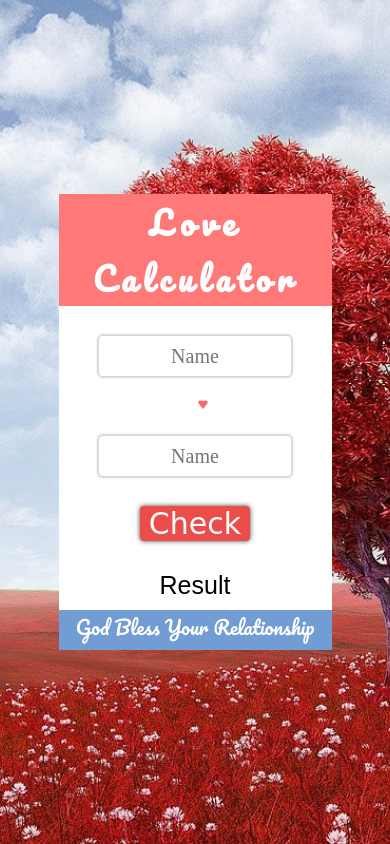
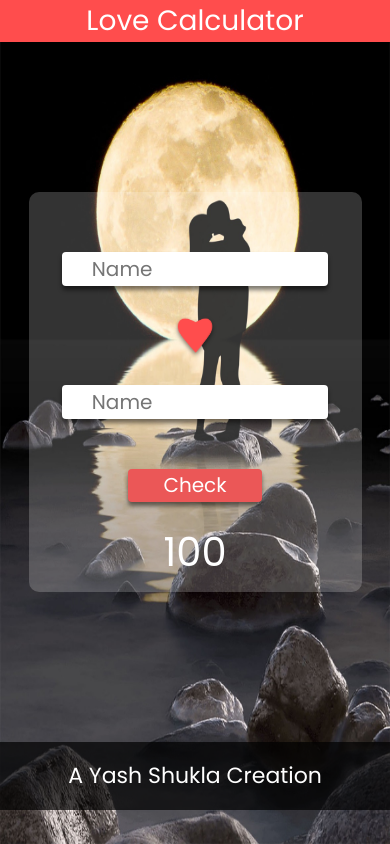
Before and after one commit to yashcoder65/Love-Calculator, a plain HTML site: page index.html in a window 390 px wide. Drawn offline with Linux system fonts and the light colour scheme.

Commit message:
Its an update

```diff
--- a/app.js
+++ /dev/null
@@ -1,27 +0,0 @@
-var inputFeild1 = document.getElementById('inputFeild');
-var inputFeild2 = document.getElementById('inputFeild1');
-var result = document.getElementById('outputfeild');
-var header = document.getElementById('percent');
-
-
-header.addEventListener("submit", function(event) {
-
-    var output;
-    if (!inputFeild1.value || !inputFeild2.value) {
-        alert("Please Enter your name")
-    } else {
-        var x = inputFeild1.value;
-        var y = inputFeild2.value;
-        var d = x.length;
-        var a = y.length;
-        if (d > a) {
-            output = (a / d) * 100;
-        } else if (d < a) {
-            output = (d / a) * 100;
-        } else {
-            output = 100;
-        }
-    }
-    result.innerText = Math.ceil(output) + "%";
-    event.preventDefault();
-});
--- a/index.html
+++ b/index.html
@@ -1,33 +1,46 @@
-<!doctype html>
-<html>
+<!DOCTYPE html>
+<html lang="en">
 
 <head>
-    <title>Love Calculator </title>
-    <link rel="shortcut icon" type="image/png" href="favicon.png">
-    <link rel="stylesheet" href="style.css">
+    <meta charset="UTF-8" />
+    <meta name="viewport" content="width=device-width, initial-scale=1.0" />
+    <meta http-equiv="X-UA-Compatible" content="ie=edge" />
+    <title>Love Calculator</title>
+    <link rel="stylesheet" href="./style.css" />
+    <link rel="shortcut icon" href="images/icon.png" />
+    <link rel="stylesheet" type="style/css" href="style.css" />
+    <link href="https://fonts.googleapis.com/css?family=Poppins&display=swap" rel="stylesheet" />
 </head>
 
 <body>
-    <header class="card">
-        <h1 class="heading">
-            Love Calculator
-        </h1>
-        <div class="formgroup">
-            <input id="inputFeild" type="text" placeholder="Name" required="required">
-            <span> <img src="favicon.png" alt=""></span>
-            <input id="inputFeild1" type="text" placeholder="Name" required="required">
+    <h1>Love Calculator</h1>
+    <header>
+        <form id="form">
+            <input id="input1" class="first" placeholder="Name" type="text" />
+            <img src="./images/icon.png" />
+            <input id="input2" placeholder="Name" type="text" />
+            <input class="btn" type="submit" value="Check" />
+            <h2 id="h2">100</h2>
+        </form>
+    </header>
+    <div class="footer">
+        <p>A Yash Shukla Creation</p>
+    </div>
+    <script>
+        var input = document.getElementById("input1");
+        var input2 = document.getElementById("input2");
+        var output = document.getElementById("h2");
+        var form = document.getElementById("form");
 
-        </div>
-        <form class="submit" id="percent">
-            <input type="submit" value="Check">
-        </form>
-        <div class="output"><span id="outputfeild">Result</span></div>
-        <div class="footer">
-            <p>God Bless Your Relationship</p>
-        </div>
-    </header>
-    <script src="app.js"></script>
+        form.addEventListener("submit", function(event) {
+            if (!input.value || !input2.value) {
+                alert("Please enter your name!!");
+            } else {
+                output.innerText = Math.ceil(Math.random() * 120) + "%";
+            }
+            event.preventDefault();
+        });
+    </script>
 </body>
 
-
 </html>
--- a/style.css
+++ b/style.css
@@ -1,136 +1,120 @@
-@import url('https://fonts.googleapis.com/css?family=Pacifico&display=swap');
 * {
     margin: 0;
     padding: 0;
+    font-family: 'Poppins', sans-serif;
     box-sizing: border-box;
 }
 
 body {
-    background: url(background.jpg);
-    background-size: cover;
+    width: 100%;
+    height: 100vh;
+    margin: auto;
+    background-image: url(./images/coupl.jpg);
+    background-size: 100% 100%;
+    background-position: center;
     background-repeat: no-repeat;
-    background-position: center;
-    width: 100vw;
-    height: 100vh;
+}
+
+@media screen and (min-width:460px) {
+    body {
+        display: none;
+    }
+}
+
+h1 {
+    font-family: Poppins;
+    font-style: normal;
+    font-weight: normal;
+    font-size: 28px;
+    line-height: 42px;
+    /* identical to box height */
+    color: #FFFFFF;
+    text-align: center;
+    background: #FF4D4D;
+}
+
+header {
+    width: 333px;
+    height: 400px;
+    margin: 150px auto;
+    background: rgba(255, 255, 255, 0.2);
+    border-radius: 10px;
     display: flex;
+    justify-content: center;
     flex-direction: column;
-    justify-content: center;
     align-items: center;
 }
 
-.card {
-    width: 70%;
-    background: white;
-    position: relative;
-    border-radius: 6px;
+#form {
+    width: 80%;
+    height: 100%;
+    display: flex;
+    flex-direction: column;
 }
 
-.card .heading {
-    background: #ff7979;
+#form img {
+    width: 60px;
+    height: 59px;
+    align-self: center;
+    margin: 20px;
+    animation: bounce 1.5s infinite ease;
+    filter: drop-shadow(0px 4px 4px rgba(0, 0, 0, .5));
+}
+
+@keyframes bounce {
+    from {
+        transform: scale(0, 0);
+    }
+    to {}
+}
+
+input {
+    border: none;
+    border-radius: 4px;
+    height: 4vh;
+    padding-left: 30px;
+    font-size: 20px;
+    box-shadow: 0px 4px 4px rgba(0, 0, 0, 0.5);
+}
+
+#form input.first {
+    margin-top: 60px;
+}
+
+input.btn {
+    text-align: center;
+    padding: 0;
+    width: 50%;
+    align-self: center;
+    margin-top: 50px;
+    background: #EB5757;
+    color: #FFFFFF;
+    font-weight: 200;
+    box-shadow: 0px 4px 4px rgba(0, 0, 0, 0.5);
+}
+
+.btn:hover {
+    background: rgb(221, 50, 50);
+}
+
+h2 {
     color: white;
     text-align: center;
-    font-family: 'Pacifico', cursive;
-    letter-spacing: .2em;
+    font-weight: 100;
+    font-size: 40px;
+    margin-top: 20px;
 }
 
-.formgroup {
-    position: relative;
+.footer {
+    background: rgba(0, 0, 0, .7);
+    height: 8vh;
     display: flex;
-    justify-content: space-around;
-}
-
-.formgroup input,
-span {
-    margin: 30px 0;
-}
-
-.formgroup span {
-    position: absolute;
-    top: 8px;
-}
-
-.formgroup input {
-    border: none;
-    outline: none;
-    width: 40%;
-    font-weight: 400;
-    font-size: 20px;
-    font-family: serif;
-    text-align: center;
-    height: 30px;
-    border-radius: 4px;
-    box-shadow: 0 0 2px 2px rgba(0, 0, 0, 0.171);
-}
-
-.submit {
-    display: flex;
+    align-items: center;
     justify-content: center;
 }
 
-.submit input {
-    width: 20%;
-    background: #eb4d4b;
-    color: white;
-    border: none;
-    font-size: 30px;
-    font-family: cursive;
-    border-radius: 4px;
-    margin: 0 0 20px 0;
-    -webkit-box-shadow: 0px 0px 5px 0px rgba(0, 0, 0, 0.75);
-    -moz-box-shadow: 0px 0px 5px 0px rgba(0, 0, 0, 0.75);
-    box-shadow: 0px 0px 5px 0px rgba(0, 0, 0, 0.75);
-    Copy Text
+p {
+    color: #FFFFFF;
+    text-align: center;
+    font-size: 22px;
 }
-
-.submit input:hover {
-    color: #eb4d4b;
-    background: white;
-    -webkit-box-shadow: 0px 0px 5px 0px rgba(0, 0, 0, 0.75);
-    -moz-box-shadow: 0px 0px 5px 0px rgba(0, 0, 0, 0.75);
-    box-shadow: 0px 0px 5px 0px rgba(0, 0, 0, 0.75);
-}
-
-.footer {
-    background: #719cd4;
-    height: 40px;
-    text-align: center;
-}
-
-.footer p {
-    color: white;
-    font-size: 1.2em;
-    text-align: center;
-    font-family: 'Pacifico', cursive;
-    padding: auto;
-}
-
-.output {
-    text-align: center;
-    margin: 10px;
-}
-
-.output span {
-    font-size: 25px;
-    color: black;
-    font-family: sans-serif;
-    font-weight: 450;
-}
-
-@media only screen and (max-width: 700px) {
-    .formgroup {
-        flex-direction: column;
-    }
-    .formgroup input,
-    span {
-        margin: 30px auto;
-        width: 70%;
-        height: 40px;
-    }
-    .formgroup span {
-        top: 30%;
-        left: 50%;
-    }
-    .submit input {
-        width: 40%;
-    }
-}
```
Also changed, not shown: background.jpg (deleted), favicon.png (deleted), images/coupl.jpg (added), images/icon.png (added).
